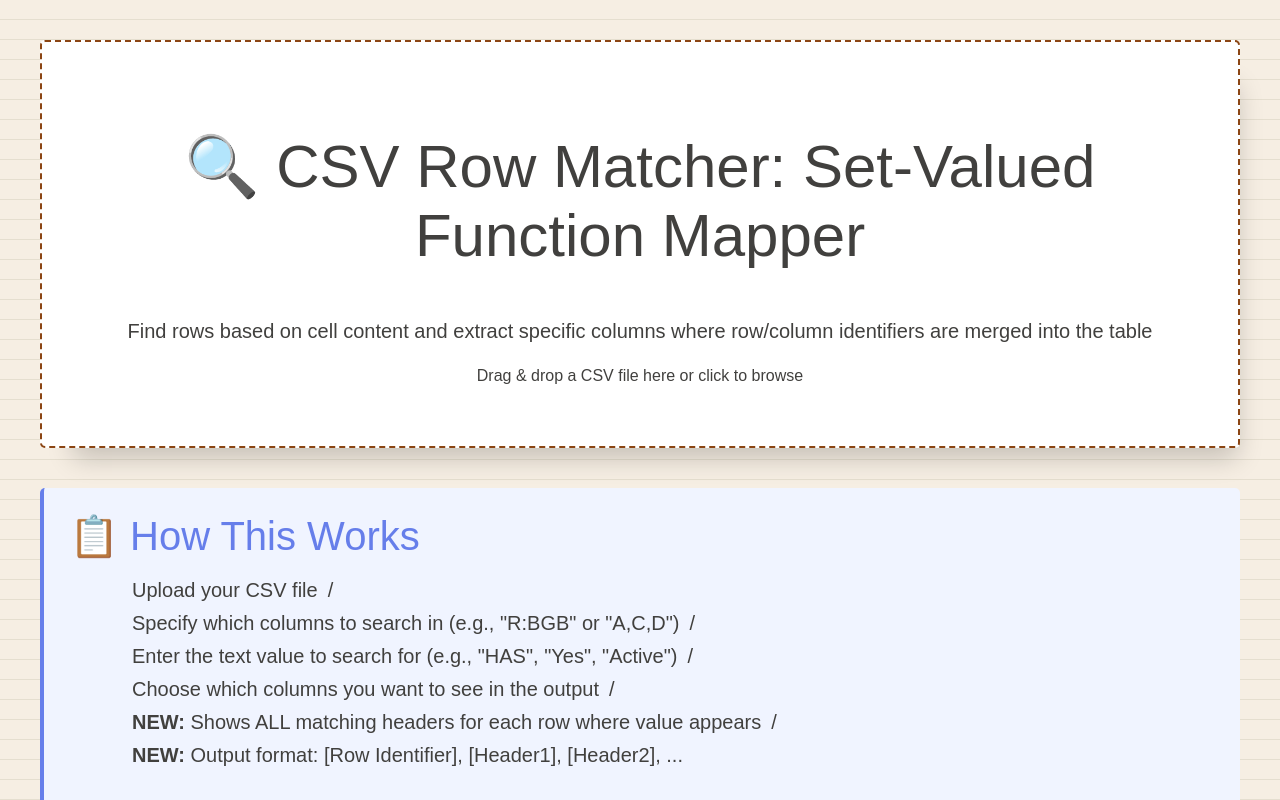
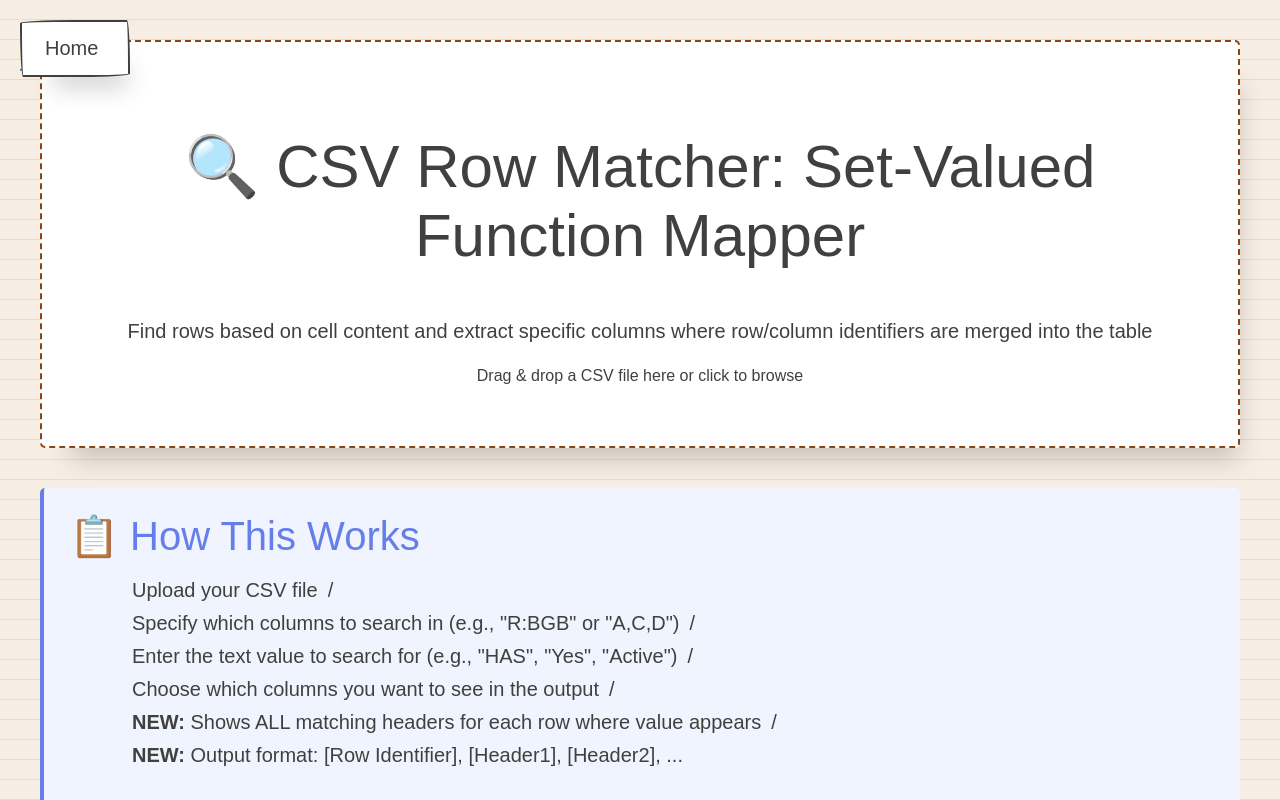
Before and after one commit to DomainManagementTouli/DimTools, a plain HTML site: page csvmatcher.html in a window 1280 px wide. Shown: the top 800 px of the page. Drawn offline with nearby package versions, Linux system fonts and the light colour scheme; a web font is replaced by a local one.

Commit message:
Update csvmatcher.html

```diff
--- a/csvmatcher.html
+++ b/csvmatcher.html
@@ -383,6 +383,11 @@
     </style>
 </head>
 <body>
+    <a href="index.html" style="position: fixed; top: 20px; left: 20px; z-index: 1000; width: fit-content; text-decoration: none; color: inherit; display: inline-block;">
+    <ul class="paper border shadow large-shadow shadow-hover" style="margin: 0; padding: 0.75rem 1.5rem; display: inline-flex; white-space: nowrap; list-style: none; cursor: pointer;">
+        <li style="margin: 0;">Home</li>
+    </ul>
+</a>
     <div class="container">
 
         <div id="uploadArea" class="upload-area paper border shadow">
```
